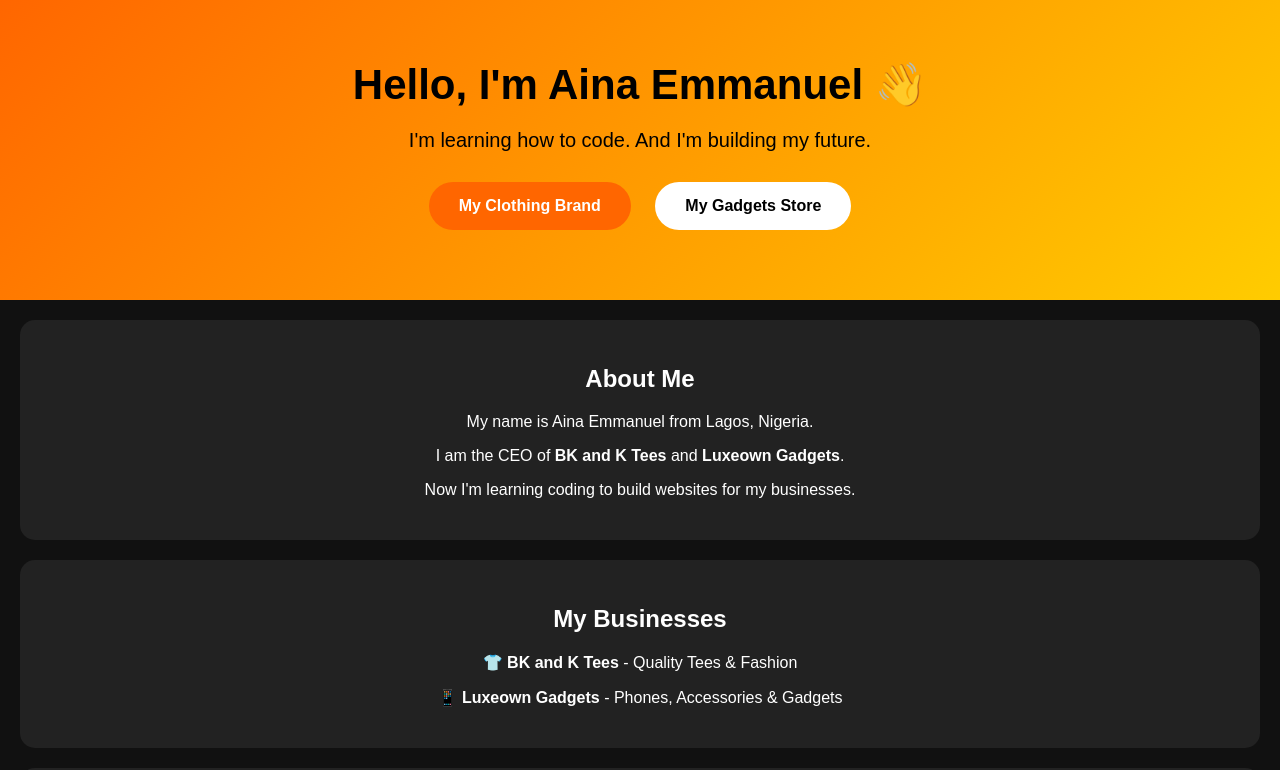
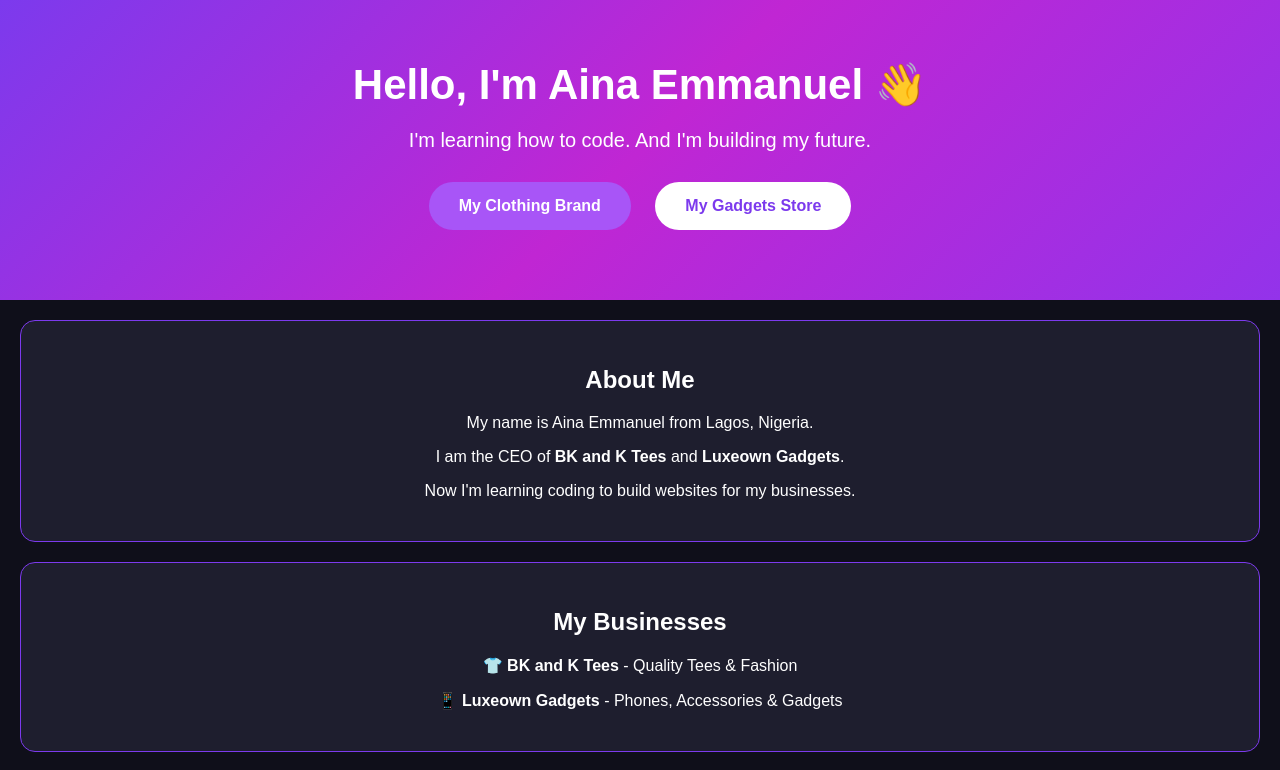
Before and after one commit to Anirex7/my-first-website, a plain HTML site: page index.html in a window 1280 px wide. Shown: the top 770 px of the page. Drawn offline with Linux system fonts and the light colour scheme.

Commit message:
change to purple

```diff
--- a/index.html
+++ b/index.html
@@ -3,13 +3,13 @@
 <head>
 <title>Aina Emmanuel | My Website</title>
 <style>
-body { font-family: Arial; text-align: center; background: #111; color: white; margin: 0; padding: 0; }
-.header { padding: 60px 20px; background: linear-gradient(135deg, #ff6600, #ffcc00); color: black; }
+body { font-family: Arial; text-align: center; background: #0f0f1a; color: white; margin: 0; padding: 0; }
+.header { padding: 60px 20px; background: linear-gradient(135deg, #7c3aed, #c026d3, #9333ea); color: white; }
 .header h1 { font-size: 42px; margin: 0; }
 .header p { font-size: 20px; }
-.box { background: #222; margin: 20px; padding: 25px; border-radius: 15px; }
-.btn { display: inline-block; background: #ff6600; color: white; padding: 15px 30px; text-decoration: none; border-radius: 30px; font-weight: bold; margin: 10px; }
-.btn2 { background: white; color: black; }
+.box { background: #1e1e2e; margin: 20px; padding: 25px; border-radius: 15px; border: 1px solid #7c3aed; }
+.btn { display: inline-block; background: #a855f7; color: white; padding: 15px 30px; text-decoration: none; border-radius: 30px; font-weight: bold; margin: 10px; }
+.btn2 { background: white; color: #7c3aed; }
 </style>
 </head>
 <body>
```
